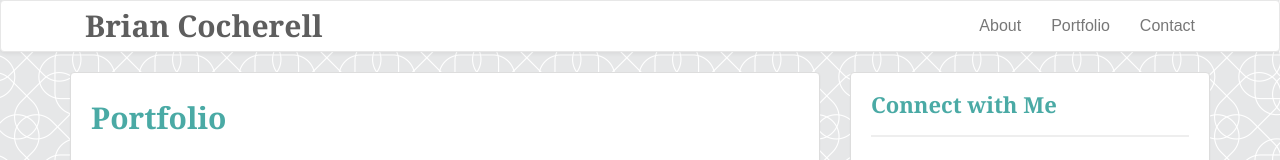
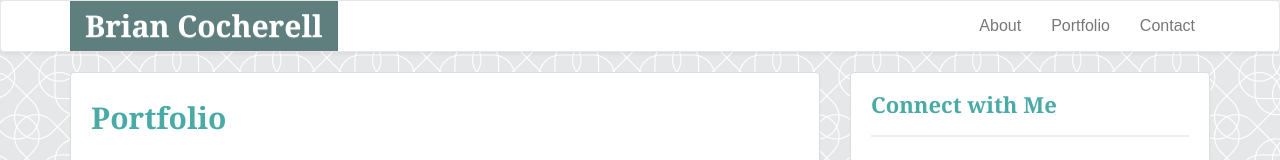
Before and after one commit to bcocherell/Bootstrap-Portfolio, a plain HTML site: page portfolio.html in a window 1280 px wide. In both pictures the pointer is over the link "Brian Cocherell". Shown: the top 160 px of the page. Drawn offline with nearby package versions, Linux system fonts and the light colour scheme.

Commit message:
added correct hover color for name

```diff
--- a/assets/css/style.css
+++ b/assets/css/style.css
@@ -18,8 +18,9 @@ body {
   background: #4aaaa5;
 }
 
-.navbar>.container .navbar-brand, .navbar>.container-fluid .navbar-brand {
-    margin-left: 0px;
+.navbar-default .navbar-brand:focus, .navbar-default .navbar-brand:hover {
+    color: #fff;
+    background-color: #5e7f7e;
 }
 
 .auth-image {
--- a/portfolio.html
+++ b/portfolio.html
@@ -2,7 +2,7 @@
 <html>
 <head>
   <meta charset="UTF-8">
-  <title>About | Brian Cocherell</title>
+  <title>Portfolio | Brian Cocherell</title>
   <link rel="stylesheet" href="https://maxcdn.bootstrapcdn.com/bootstrap/3.3.7/css/bootstrap.min.css">
   <link rel="stylesheet" href="https://maxcdn.bootstrapcdn.com/bootstrap/3.3.7/css/bootstrap-theme.min.css">
   <script src="https://ajax.googleapis.com/ajax/libs/jquery/3.2.1/jquery.min.js"></script>
```
